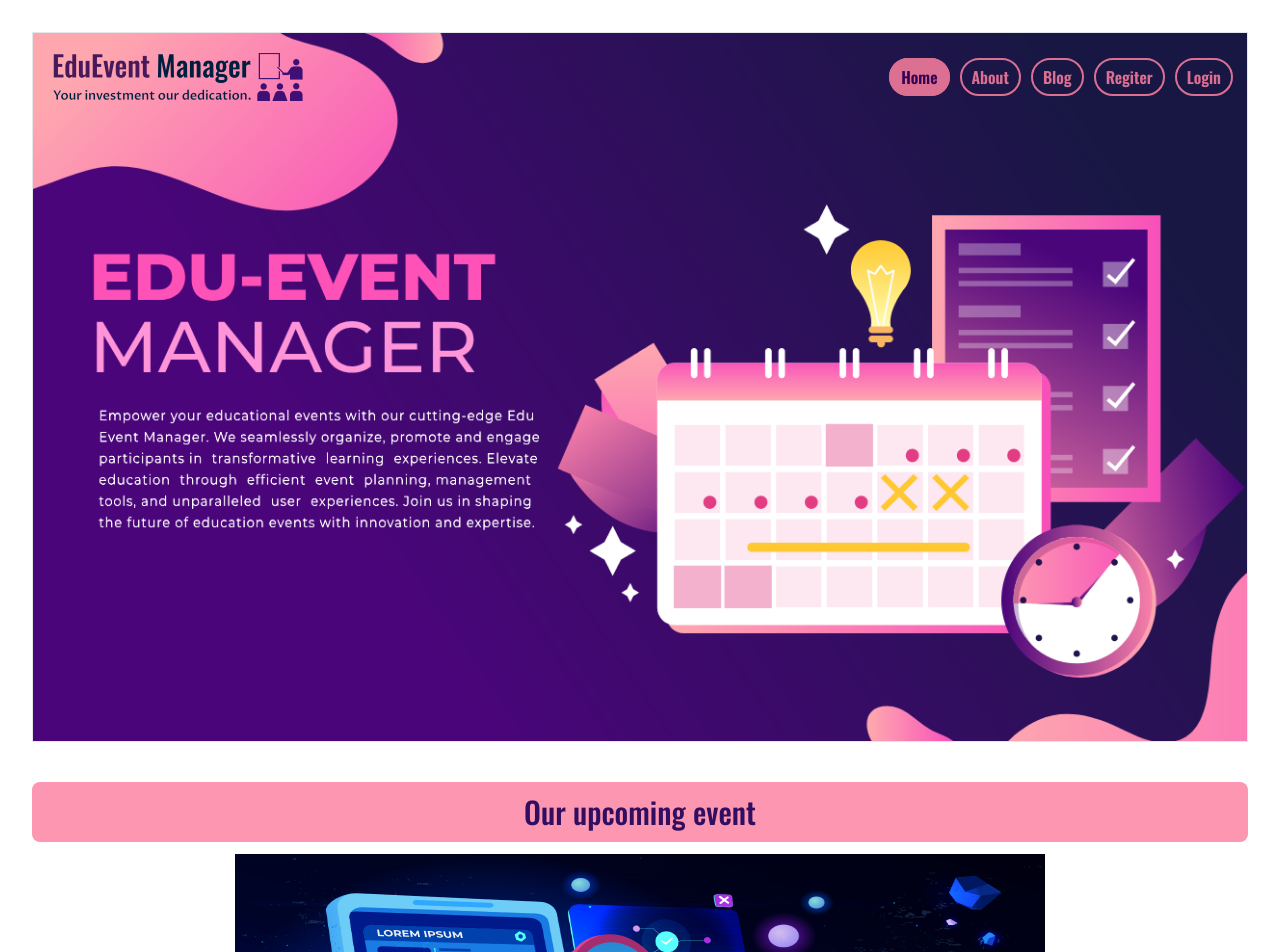
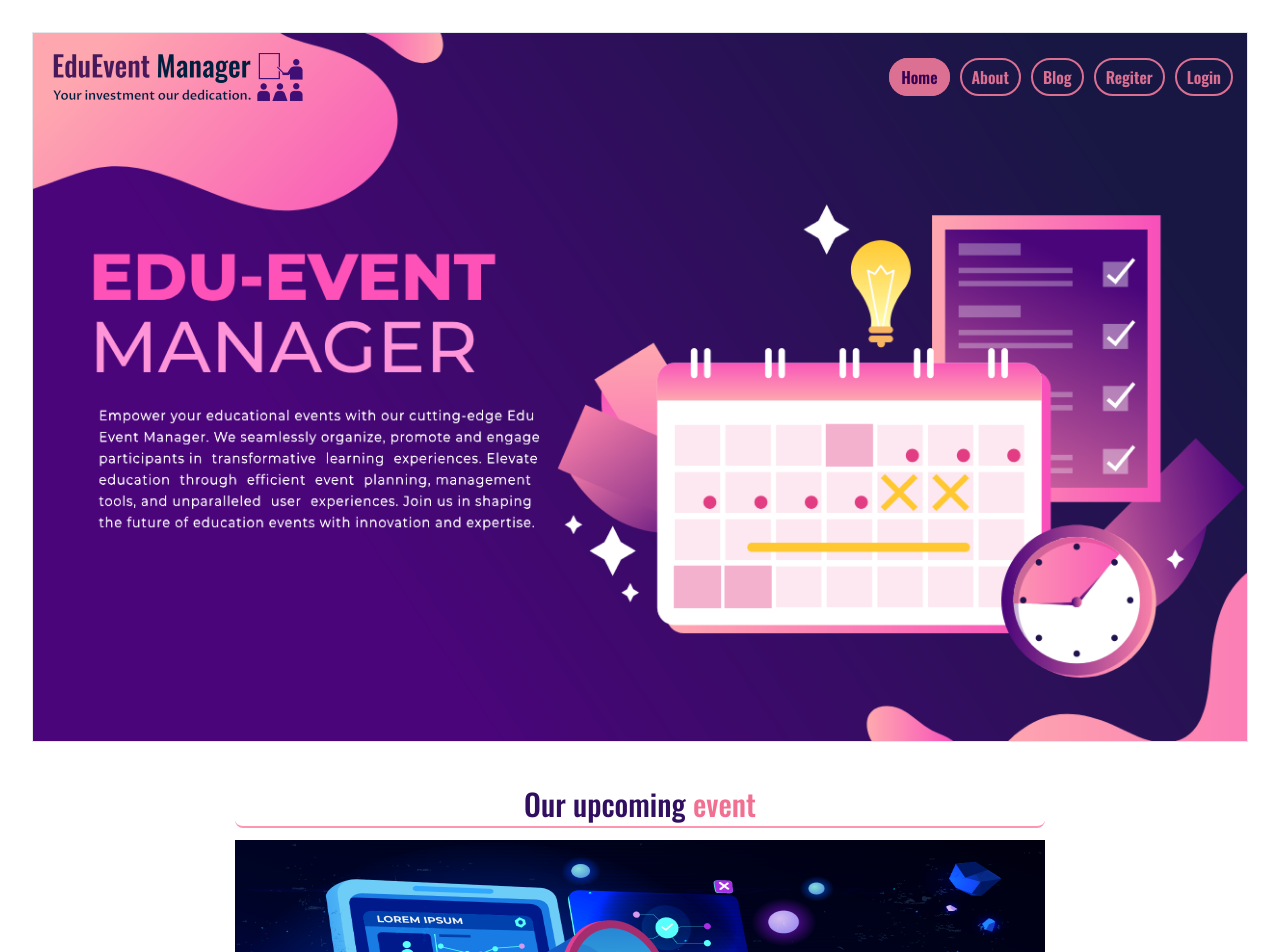
Before and after one commit to amjadsajjad/event-management-personal, a React (Vite) app: page / in a window 1280 px wide. Shown: the top 952 px of the page. Built offline with nearby package versions, Linux system fonts and the light colour scheme.

Commit message:
slider is added in the home page

```diff
--- a/src/pages/Home/Home.jsx
+++ b/src/pages/Home/Home.jsx
@@ -10,7 +10,7 @@ const Home = () => {
                 </div>
             </div>
             <div className="mt-10">
-                <h2 className="text-lg md:text-3xl px-2 py-3 rounded-lg text-[#310E60] bg-[#FD96B1] lg:text-3xl font-medium mb-3 ">Our upcoming event</h2>
+                <h2 className="text-lg mx-auto lg:w-2/3 md:text-3xl px-2 py-1 text-[#310E60] border-b-2 border-[#FD96B1] rounded-b-lg lg:text-3xl font-medium mb-3 ">Our upcoming <span className="text-[#f17092]">event</span></h2>
                 <div className="carousel lg:w-2/3 lg:h-[400px]">
                     <div id="slide1" className="carousel-item relative w-full">
                         <img src="/src/assets/DigitalMarketing.png" className="w-full" />
```
